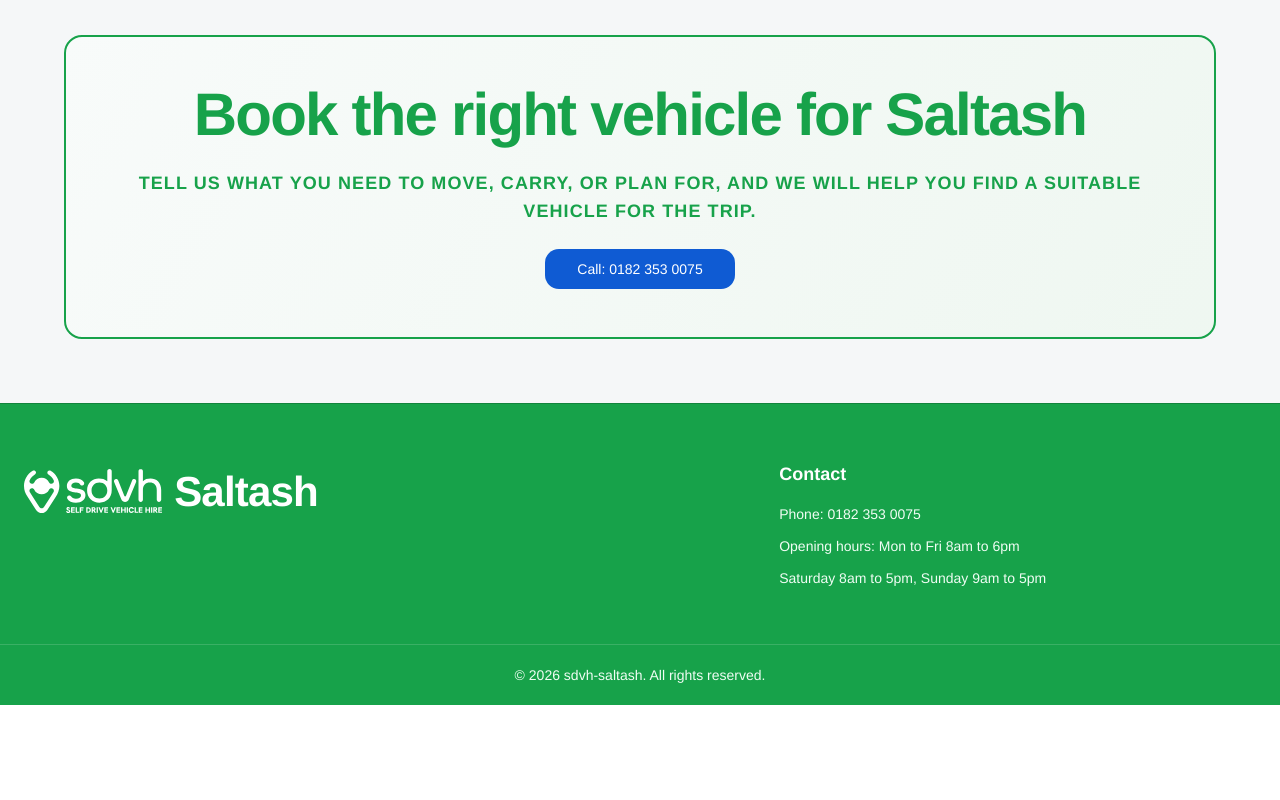
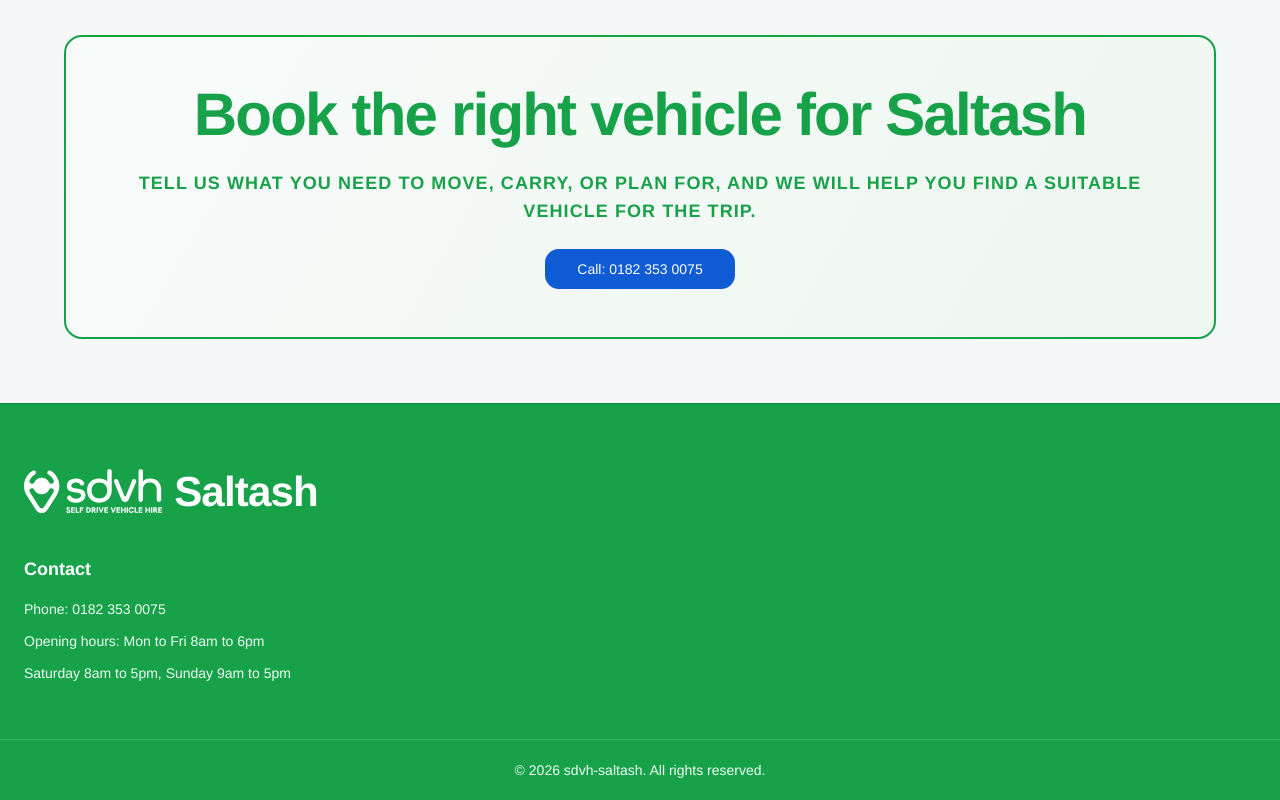
Before and after one commit to jasonbaroma/sdvh-saltash, a Next.js app: page / in a window 1280 px wide. Shown: the part 7405-8205 px from the top of the page. Before the commit the page ends 8110 px from the top, so only its background shows below. Built offline with nearby package versions, Linux system fonts and the light colour scheme; a web font is replaced by a local one.

Commit message:
Stack footer content in one column

```diff
--- a/components/home-page.tsx
+++ b/components/home-page.tsx
@@ -812,7 +812,7 @@ export function HomePage({
       </section>
 
       <footer className="border-t border-[var(--brand-green-dark)] bg-[var(--brand-green)] text-white">
-        <div className="mx-auto grid max-w-7xl gap-10 px-6 py-14 md:grid-cols-[1.2fr_0.8fr]">
+        <div className="mx-auto flex max-w-7xl flex-col gap-8 px-6 py-14">
           <div>
             <div className="flex items-center gap-3">
               <Image
```
